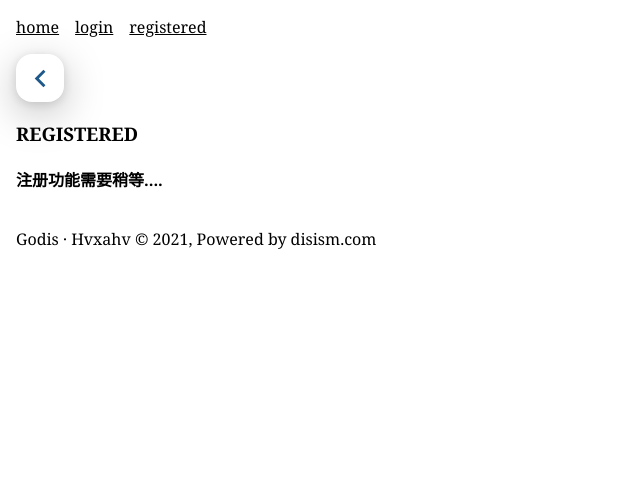
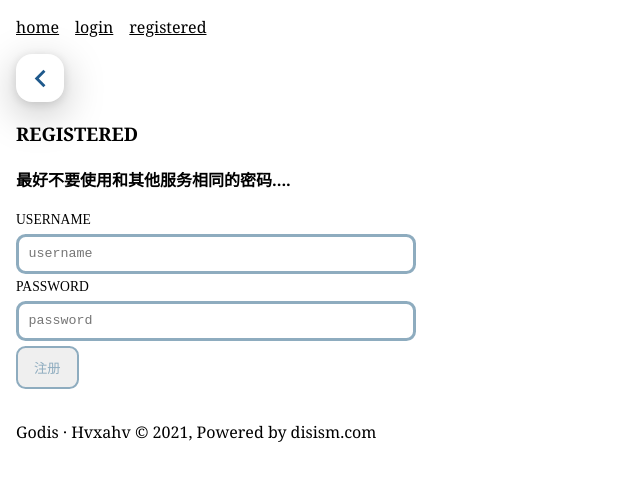
Before and after one commit to disism/hvxahv-web, a Next.js app: page /accounts/registered in a window 1280 px wide. Shown: the top 480 px of the page, without its empty margins (0-640 px from the left). Built offline with nearby package versions, Linux system fonts and the light colour scheme.

Commit message:
add registered

```diff
--- a/pages/accounts/login.js
+++ b/pages/accounts/login.js
@@ -27,7 +27,7 @@ const Login = () => {
       .then(res => {
         setMessage(res)
         localStorage.setItem("godis_login_token", res.token)
-        router.reload()
+        // router.reload()
       })
       .catch(err => console.log('error', err));
   }
@@ -60,10 +60,10 @@ const Login = () => {
                  value={password} onChange={e => setPassword(e.target.value)}
           />
         </section>
-        <button onClick={handleLogin} style={{ marginRight: `.5rem` }}>
+        <button onClick={() => handleLogin()} style={{ marginRight: `.5rem` }}>
           SUBMIT
         </button>
-        <button onClick={() => router.push("/accounts/registered.js")}>
+        <button onClick={() => router.push("/accounts/registered")}>
           REGISTERED
         </button>
         <p>{message && message.message}</p>
--- a/pages/accounts/registered.js
+++ b/pages/accounts/registered.js
@@ -1,9 +1,34 @@
 import Head from 'next/head'
 import React, {useState, useEffect} from "react";
 import GoBack from "../../components/buttons/back";
+import styles from "./accounts.module.scss";
+import process from "../../next.config";
 
 
 const Registered = () => {
+  const [username, setUsername] = useState("")
+  const [password, setPassword] = useState("")
+  const [message, setMessage] = useState({})
+
+  const handleRegistered = () => {
+    const formdata = new FormData();
+    formdata.append("username", username);
+    formdata.append("password", password);
+
+    const requestOptions = {
+      method: 'POST',
+      body: formdata,
+      redirect: 'follow'
+    };
+
+    fetch(`${process.env.address}/account/new`, requestOptions)
+      .then(res => res.json())
+      .then(res => {
+        console.log(res)
+      })
+      .catch(err => console.log('error', err));
+  }
+
   return (
     <div>
       <Head>
@@ -14,7 +39,21 @@ const Registered = () => {
       <main>
           <GoBack />
           <h3>REGISTERED</h3>
-                <h4>注册功能需要稍等....</h4>
+          <h4>最好不要使用和其他服务相同的密码....</h4>
+          <section className={styles.login}>
+            <label htmlFor="username">USERNAME</label>
+            <input type="text" placeholder="username" name="username"
+                   value={username} onChange={e => setUsername(e.target.value)}
+            />
+
+            <label htmlFor="password">PASSWORD</label>
+            <input type="password" placeholder="password" name="password"
+                   value={password} onChange={e => setPassword(e.target.value)}
+            />
+          </section>
+          <button onClick={() => handleRegistered()} style={{ marginRight: `.5rem` }}>
+            注册
+          </button>
       </main>
     </div>
   )
--- a/pages/iam/index.js
+++ b/pages/iam/index.js
@@ -46,7 +46,7 @@ const IAm = () => {
             <h1>IAm</h1>
             { accounts &&
             <div>
-              <h2>{accounts.username} </h2>
+              <h2>{accounts.name} </h2>
             </div>
             }
           </div>
--- a/pages/index.js
+++ b/pages/index.js
@@ -5,7 +5,7 @@ export default function Home() {
   return (
     <div className={styles.container}>
       <Head>
-        <title>Godis Hvxahv Network</title>
+        <title>Hvxahv Network</title>
         <link rel="icon" href="/favicon.ico" />
       </Head>
 
```
Lines whose indentation alone changed are shown as unchanged.
